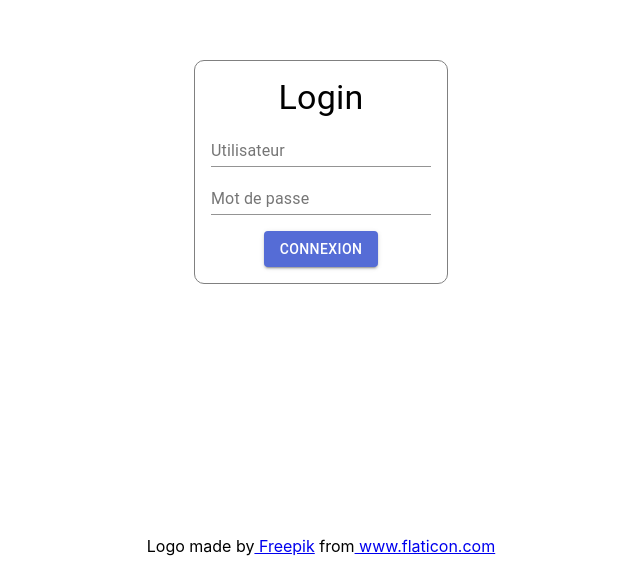
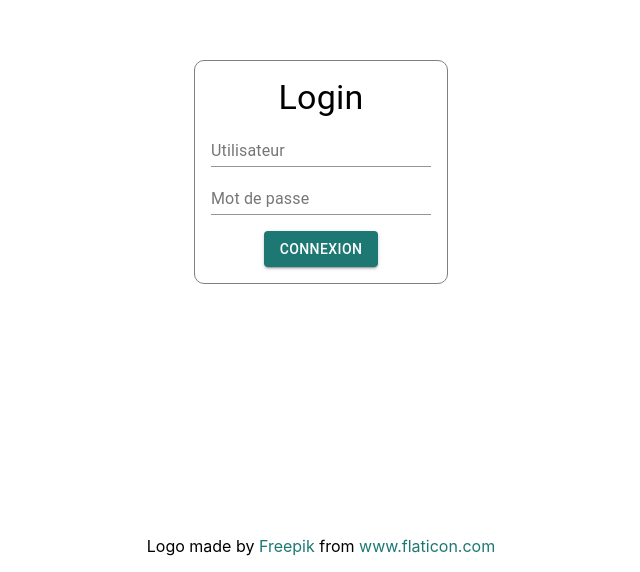
Before and after one commit to dm0reau/rower-stats, a React (Create React App) app in the folder front/: page /login in a window 1280 px wide. Shown: the part 228-800 px from the top of the page, without its empty margins (319-959 px from the left). Built offline with nearby package versions, Linux system fonts and the light colour scheme; no server answers.

Commit message:
Updated colors

```diff
--- a/front/src/components/DashboardLayout.tsx
+++ b/front/src/components/DashboardLayout.tsx
@@ -1,5 +1,5 @@
-import { AppBar, Button, IconButton, Toolbar } from '@material-ui/core'
-import { Add as AddIcon, ExitToApp as ExitToAppIcon } from '@material-ui/icons'
+import { AppBar, Box, IconButton, styled, Toolbar } from '@material-ui/core'
+import { ExitToApp as ExitToAppIcon } from '@material-ui/icons'
 import React from 'react'
 import { Link, useHistory } from 'react-router-dom'
 import apiLogout from '../api/logout'
@@ -15,29 +15,32 @@ const DashboardLayout: React.FC = ({ children }) => {
     }
   }
 
+  const BodyBox = styled(Box)({
+    padding: '1rem',
+  })
+
+  const LogoutButton = styled(IconButton)({
+    position: 'absolute',
+    right: '1rem',
+  })
+
   return (
     <>
       <AppBar position="static">
         <Toolbar>
           <Link to="/">
-            <Button variant="outlined">
+            <IconButton>
               <AppIcon />
-            </Button>
-          </Link>
-          <Link to="/workouts/new">
-            <Button variant="contained">
-              <AddIcon />
-              Ajouter une séance
-            </Button>
+            </IconButton>
           </Link>
 
-          <IconButton edge="end" onClick={logout} color="secondary">
+          <LogoutButton onClick={logout}>
             <ExitToAppIcon />
-          </IconButton>
+          </LogoutButton>
         </Toolbar>
       </AppBar>
 
-      {children}
+      <BodyBox>{children}</BodyBox>
     </>
   )
 }
--- a/front/src/index.tsx
+++ b/front/src/index.tsx
@@ -1,4 +1,4 @@
-import { ThemeProvider } from '@material-ui/core'
+import { Box, Link, ThemeProvider } from '@material-ui/core'
 import React from 'react'
 import ReactDOM from 'react-dom'
 import App from './App'
@@ -11,16 +11,16 @@ ReactDOM.render(
     <ThemeProvider theme={theme}>
       <App />
       <footer>
-        <div>
+        <Box>
           Logo made by
-          <a href="https://www.flaticon.com/authors/freepik" title="Freepik">
+          <Link href="https://www.flaticon.com/authors/freepik" title="Freepik">
             &nbsp;Freepik
-          </a>
+          </Link>
           &nbsp;from
-          <a href="https://www.flaticon.com/" title="Flaticon">
+          <Link href="https://www.flaticon.com/" title="Flaticon">
             &nbsp;www.flaticon.com
-          </a>
-        </div>
+          </Link>
+        </Box>
       </footer>
     </ThemeProvider>
   </React.StrictMode>,
--- a/front/src/theme.ts
+++ b/front/src/theme.ts
@@ -1,17 +1,21 @@
-import { red } from '@material-ui/core/colors'
 import { createMuiTheme } from '@material-ui/core/styles'
 
 // Create a theme instance.
 const theme = createMuiTheme({
   palette: {
     primary: {
-      main: '#556cd6',
+      main: '#1D7874',
+      light: '#53D8FB',
+      dark: '#0D1321',
     },
     secondary: {
-      main: '#19857b',
+      main: '#845A6D',
+      light: '#B098A4',
+      dark: '#A80874',
     },
     error: {
-      main: red.A400,
+      main: '#721121',
+      light: '#A5402D',
     },
     background: {
       default: '#fff',
```
